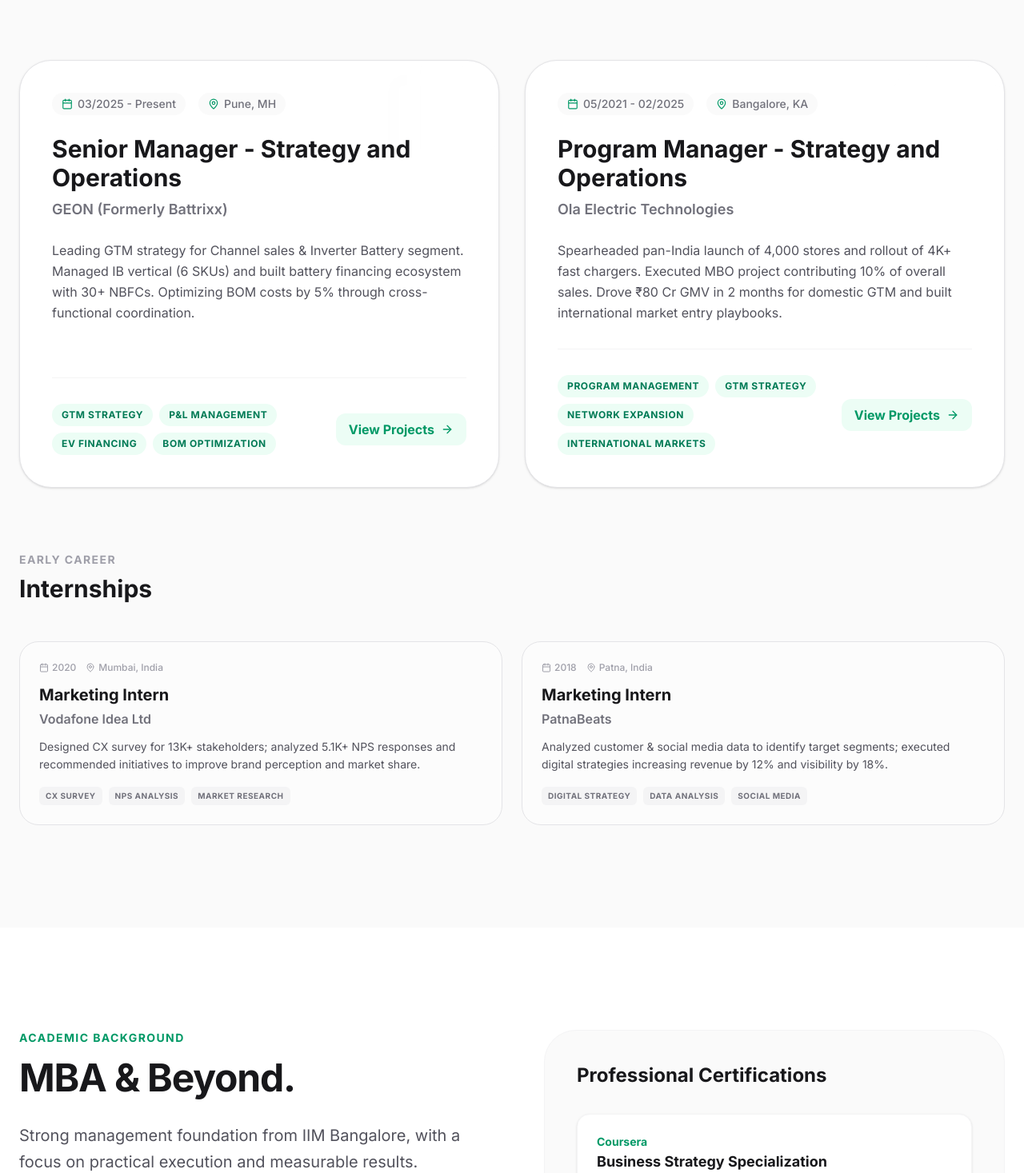
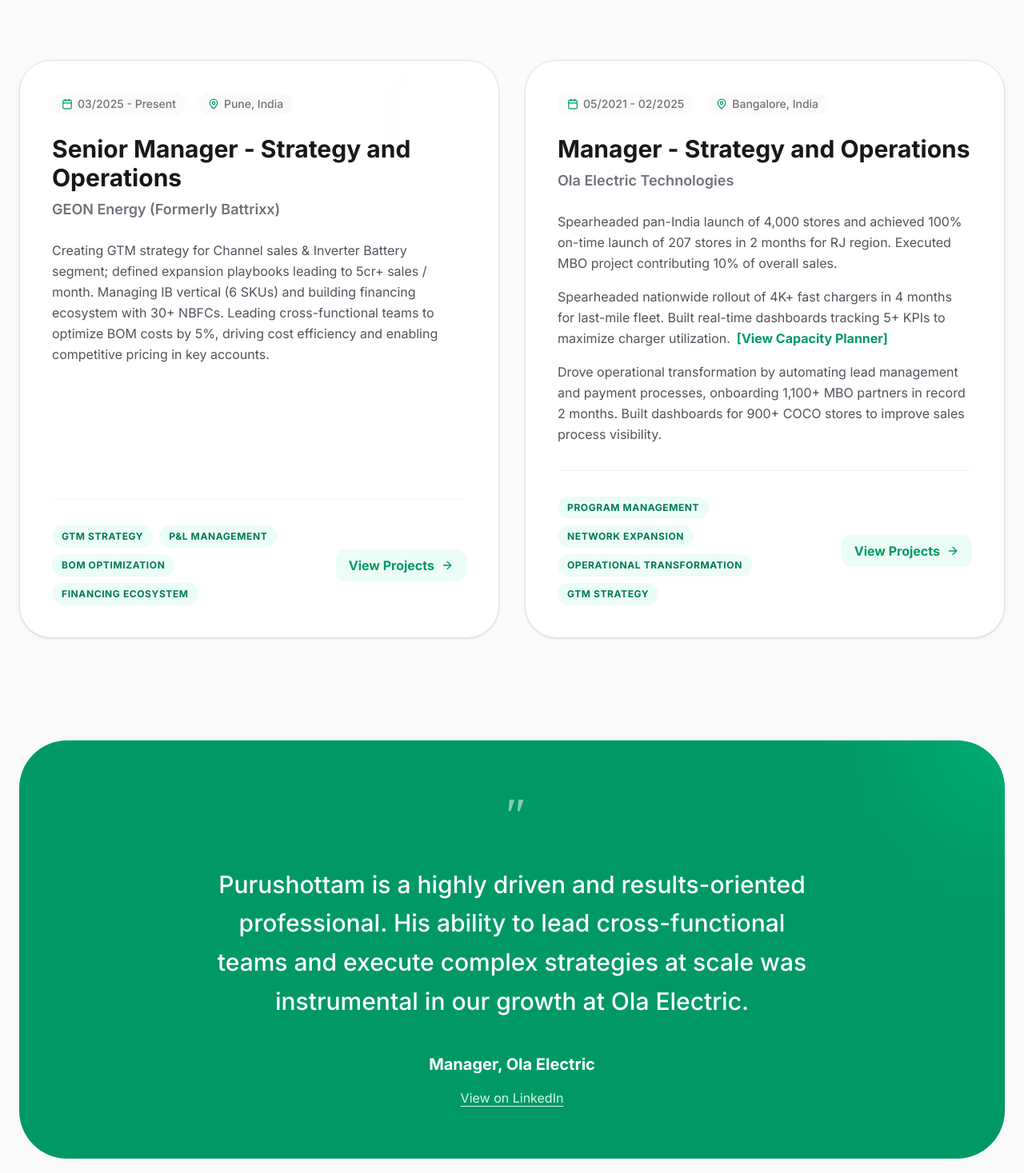
Before and after one commit to purushottam-puru/portfolio, a React (Vite) app: page / in a window 1280 px wide. Shown: the part 1197-2664 px from the top of the page at 80% size. Built offline with nearby package versions, Linux system fonts and the light colour scheme.

Commit message:
feat: Update professional profile and experience details
Reflects current location in Pune and updates experience descriptions, skills, and key achievements to accurately represent professional accomplishments. Introduces a new "Testimonials" section to showcase manager recommendations.

```diff
--- a/src/components/Contact.tsx
+++ b/src/components/Contact.tsx
@@ -45,7 +45,7 @@ export default function Contact() {
                   </div>
                   <div>
                     <div className="text-[10px] md:text-sm text-emerald-200 font-bold uppercase tracking-wider">Location</div>
-                    <div className="text-base md:text-xl font-bold">Bangalore, India</div>
+                    <div className="text-base md:text-xl font-bold">Pune, India</div>
                   </div>
                 </div>
               </div>
--- a/src/components/Experience.tsx
+++ b/src/components/Experience.tsx
@@ -5,23 +5,40 @@ import { Link } from "react-router-dom";
 const fullTime = [
   {
     title: "Senior Manager - Strategy and Operations",
-    company: "GEON (Formerly Battrixx)",
-    location: "Pune, MH",
+    company: "GEON Energy (Formerly Battrixx)",
+    location: "Pune, India",
     period: "03/2025 - Present",
-    description: "Leading GTM strategy for Channel sales & Inverter Battery segment. Managed IB vertical (6 SKUs) and built battery financing ecosystem with 30+ NBFCs. Optimizing BOM costs by 5% through cross-functional coordination.",
-    skills: ["GTM Strategy", "P&L Management", "EV Financing", "BOM Optimization"],
+    description: "Creating GTM strategy for Channel sales & Inverter Battery segment; defined expansion playbooks leading to 5cr+ sales / month. Managing IB vertical (6 SKUs) and building financing ecosystem with 30+ NBFCs. Leading cross-functional teams to optimize BOM costs by 5%, driving cost efficiency and enabling competitive pricing in key accounts.",
+    skills: ["GTM Strategy", "P&L Management", "BOM Optimization", "Financing Ecosystem"],
     link: "/geon"
   },
   {
-    title: "Program Manager - Strategy and Operations",
+    title: "Manager - Strategy and Operations",
     company: "Ola Electric Technologies",
-    location: "Bangalore, KA",
+    location: "Bangalore, India",
     period: "05/2021 - 02/2025",
-    description: "Spearheaded pan-India launch of 4,000 stores and rollout of 4K+ fast chargers. Executed MBO project contributing 10% of overall sales. Drove ₹80 Cr GMV in 2 months for domestic GTM and built international market entry playbooks.",
-    skills: ["Program Management", "GTM Strategy", "Network Expansion", "International Markets"],
+    description: (
+      <div className="space-y-4">
+        <p>Spearheaded pan-India launch of 4,000 stores and achieved 100% on-time launch of 207 stores in 2 months for RJ region. Executed MBO project contributing 10% of overall sales.</p>
+        <p>
+          Spearheaded nationwide rollout of 4K+ fast chargers in 4 months for last-mile fleet. Built real-time dashboards tracking 5+ KPIs to maximize charger utilization.
+          <Link to="/capacity" className="inline-flex items-center gap-1 text-emerald-600 font-bold hover:underline ml-2">
+            [View Capacity Planner]
+          </Link>
+        </p>
+        <p>Drove operational transformation by automating lead management and payment processes, onboarding 1,100+ MBO partners in record 2 months. Built dashboards for 900+ COCO stores to improve sales process visibility.</p>
+      </div>
+    ),
+    skills: ["Program Management", "Network Expansion", "Operational Transformation", "GTM Strategy"],
     link: "/ola"
   }
 ];
+
+const recommendation = {
+  text: "Purushottam is a highly driven and results-oriented professional. His ability to lead cross-functional teams and execute complex strategies at scale was instrumental in our growth at Ola Electric.",
+  author: "Manager, Ola Electric",
+  link: "https://www.linkedin.com/in/purushottam-puru/"
+};
 
 const internships = [
   {
@@ -73,7 +90,7 @@ export default function Experience() {
                   </div>
                   <h4 className="text-2xl md:text-3xl font-bold text-zinc-900 mb-2 group-hover:text-emerald-600 transition-colors">{exp.title}</h4>
                   <p className="text-base md:text-lg font-semibold text-zinc-500 mb-4 md:mb-6">{exp.company}</p>
-                  <p className="text-zinc-600 leading-relaxed mb-8 text-sm md:text-base">{exp.description}</p>
+                  <div className="text-zinc-600 leading-relaxed mb-8 text-sm md:text-base">{exp.description}</div>
                 </div>
 
                 <div className="mt-auto pt-8 border-t border-zinc-100 flex flex-col sm:flex-row sm:items-center justify-between gap-6">
@@ -97,6 +114,35 @@ export default function Experience() {
               </div>
             </motion.div>
           ))}
+        </div>
+
+        {/* Recommendation Section */}
+        <div className="mt-20 md:mt-32">
+          <motion.div
+            initial={{ opacity: 0, scale: 0.95 }}
+            whileInView={{ opacity: 1, scale: 1 }}
+            viewport={{ once: true }}
+            className="bg-emerald-600 p-10 md:p-16 rounded-[40px] md:rounded-[60px] text-white relative overflow-hidden"
+          >
+            <div className="absolute top-0 right-0 w-64 h-64 bg-emerald-500 rounded-full blur-3xl opacity-50 -translate-y-1/2 translate-x-1/2"></div>
+            <div className="relative z-10 max-w-3xl mx-auto text-center">
+              <div className="text-4xl md:text-6xl font-serif italic mb-8 opacity-50">"</div>
+              <p className="text-xl md:text-3xl font-medium leading-relaxed mb-10">
+                {recommendation.text}
+              </p>
+              <div className="flex flex-col items-center gap-4">
+                <div className="font-bold text-lg md:text-xl">{recommendation.author}</div>
+                <a
+                  href={recommendation.link}
+                  target="_blank"
+                  rel="noopener noreferrer"
+                  className="text-emerald-100 hover:text-white transition-colors text-sm md:text-base underline underline-offset-4"
+                >
+                  View on LinkedIn
+                </a>
+              </div>
+            </div>
+          </motion.div>
         </div>
 
         {/* Internships Section */}
--- a/src/components/Hero.tsx
+++ b/src/components/Hero.tsx
@@ -13,7 +13,7 @@ export default function Hero() {
         >
           <div className="inline-flex items-center gap-2 px-3 py-1 rounded-full bg-emerald-50 text-emerald-700 text-[10px] md:text-xs font-semibold uppercase tracking-wider mb-6">
             <span className="w-2 h-2 rounded-full bg-emerald-500 animate-pulse"></span>
-            Available for Strategic Roles
+            Based in Pune, MH
           </div>
           <h1 className="text-4xl sm:text-6xl md:text-8xl font-bold tracking-tight text-zinc-900 mb-8 leading-[1.1] md:leading-[1]">
             Operations, Strategy <br className="hidden sm:block" />
--- a/src/components/Skills.tsx
+++ b/src/components/Skills.tsx
@@ -56,9 +56,9 @@ export default function Skills() {
         <div className="mt-20 md:mt-32 pt-12 md:pt-20 border-t border-zinc-800 grid grid-cols-2 md:grid-cols-4 gap-8 text-center">
           {[
             { label: "Years Experience", value: "5+" },
-            { label: "NBFC Partners", value: "30+" },
-            { label: "Monthly Sales", value: "5Cr+" },
-            { label: "Stores Launched", value: "4K+" }
+            { label: "Partners Onboarded", value: "1,100+" },
+            { label: "GMV Driven", value: "₹80 Cr+" },
+            { label: "Annual Savings", value: "₹2 Cr+" }
           ].map((stat, i) => (
             <div key={i}>
               <div className="text-3xl md:text-4xl font-bold text-emerald-500 mb-2">{stat.value}</div>
--- /dev/null
+++ b/src/components/Testimonials.tsx
@@ -0,0 +1,42 @@
+import { motion } from "motion/react";
+import { Quote } from "lucide-react";
+
+export default function Testimonials() {
+  return (
+    <section className="py-20 md:py-32 bg-white px-6">
+      <div className="max-w-7xl mx-auto">
+        <div className="mb-12 md:mb-20 text-center">
+          <h2 className="text-sm font-bold text-emerald-600 uppercase tracking-widest mb-4">Recognition</h2>
+          <h3 className="text-3xl md:text-5xl font-bold text-zinc-900 tracking-tight">Manager Recommendations.</h3>
+        </div>
+
+        <div className="max-w-4xl mx-auto">
+          <motion.div
+            initial={{ opacity: 0, y: 20 }}
+            whileInView={{ opacity: 1, y: 0 }}
+            viewport={{ once: true }}
+            className="bg-zinc-50 p-8 md:p-16 rounded-[40px] border border-zinc-100 relative"
+          >
+            <Quote className="w-12 h-12 text-emerald-100 absolute top-8 left-8 md:top-12 md:left-12" />
+
+            <div className="relative z-10">
+              <p className="text-xl md:text-2xl text-zinc-700 leading-relaxed italic mb-10">
+                "Purushottam is a highly strategic and execution-focused leader. His ability to navigate complex operational challenges while maintaining a clear focus on growth and efficiency was instrumental during our pan-India expansion. He possesses a rare blend of analytical depth and practical leadership that delivers measurable impact."
+              </p>
+
+              <div className="flex items-center gap-4">
+                <div className="w-12 h-12 rounded-full bg-emerald-100 flex items-center justify-center text-emerald-700 font-bold">
+                  M
+                </div>
+                <div>
+                  <div className="font-bold text-zinc-900">Manager Recommendation</div>
+                  <div className="text-sm text-zinc-500">LinkedIn Recommendation</div>
+                </div>
+              </div>
+            </div>
+          </motion.div>
+        </div>
+      </div>
+    </section>
+  );
+}
--- a/src/pages/Home.tsx
+++ b/src/pages/Home.tsx
@@ -3,6 +3,7 @@ import Experience from "../components/Experience";
 import Education from "../components/Education";
 import Skills from "../components/Skills";
 import Volunteering from "../components/Volunteering";
+import Testimonials from "../components/Testimonials";
 import Contact from "../components/Contact";
 import { useEffect } from "react";
 import { useLocation } from "react-router-dom";
@@ -25,6 +26,7 @@ export default function Home() {
     <>
       <Hero />
       <Experience />
+      <Testimonials />
       <Education />
       <Skills />
       <Volunteering />
--- a/src/pages/Ola.tsx
+++ b/src/pages/Ola.tsx
@@ -24,6 +24,7 @@ const projects = [
       "Spearheaded rollout of 4K+ fast chargers in 4 months.",
       "Managed vendors, demand density analysis, and utilisation monitoring.",
       "Built real-time dashboards tracking 5+ KPIs, driving data-driven optimizations.",
+      "Spearheaded nationwide rollout of 4K+ fast chargers in 4 months for last-mile fleet. [View Capacity Planner](/capacity)",
       "Improved sales process visibility and customer experience via 900+ COCO store dashboards."
     ]
   },
@@ -101,12 +102,25 @@ export default function Ola() {
             <div className="bg-zinc-50 p-6 md:p-12 rounded-[32px] md:rounded-[40px] border border-zinc-100">
               <h3 className="text-xs md:text-sm font-bold text-emerald-600 uppercase tracking-widest mb-6 md:mb-8">Key Achievements</h3>
               <ul className="space-y-4 md:space-y-6">
-                {project.details.map((detail, i) => (
-                  <li key={i} className="flex gap-3 md:gap-4 text-zinc-700">
-                    <div className="w-1.5 h-1.5 rounded-full bg-emerald-500 mt-2 md:mt-2.5 shrink-0"></div>
-                    <span className="text-base md:text-lg leading-relaxed">{detail}</span>
-                  </li>
-                ))}
+                {project.details.map((detail, i) => {
+                  const linkMatch = typeof detail === 'string' ? detail.match(/\[(.*?)\]\((.*?)\)/) : null;
+                  return (
+                    <li key={i} className="flex gap-3 md:gap-4 text-zinc-700">
+                      <div className="w-1.5 h-1.5 rounded-full bg-emerald-500 mt-2 md:mt-2.5 shrink-0"></div>
+                      <span className="text-base md:text-lg leading-relaxed">
+                        {linkMatch ? (
+                          <>
+                            {detail.split(linkMatch[0])[0]}
+                            <Link to={linkMatch[2]} className="text-emerald-600 font-bold hover:underline">
+                              {linkMatch[1]}
+                            </Link>
+                            {detail.split(linkMatch[0])[1]}
+                          </>
+                        ) : detail}
+                      </span>
+                    </li>
+                  );
+                })}
               </ul>
             </div>
           </motion.section>
```
